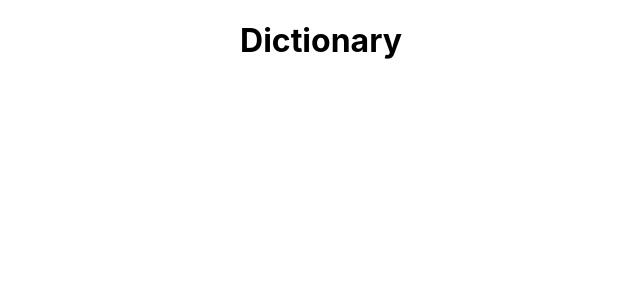
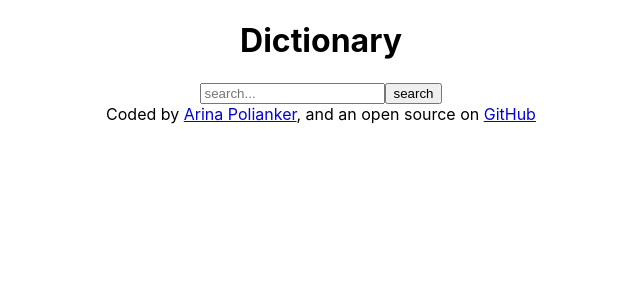
Before and after one commit to arinapolianker/dictionary-app, a React (Create React App) app: page / in a window 1280 px wide. Shown: the top 300 px of the page, without its empty margins (319-959 px from the left). Built offline with nearby package versions, Linux system fonts and the light colour scheme.

Commit message:
Api call + search engine

```diff
--- a/package.json
+++ b/package.json
@@ -6,6 +6,7 @@
     "@testing-library/jest-dom": "^5.16.1",
     "@testing-library/react": "^12.1.2",
     "@testing-library/user-event": "^13.5.0",
+    "axios": "^0.25.0",
     "react": "^17.0.2",
     "react-dom": "^17.0.2",
     "react-scripts": "5.0.0",
--- a/src/App.css
+++ b/src/App.css
@@ -1,3 +1,6 @@
 body {
   text-align: center;
 }
+.footer {
+  margin: 50px;
+}
--- a/src/App.js
+++ b/src/App.js
@@ -1,9 +1,32 @@
+import React, { useState } from "react";
 import "./App.css";
+import Footer from "./Footer";
+import axios from "axios";
 
 function App() {
+  const [keyword, setKeyword] = useState();
+
+  function handleResponse(response) {
+    console.log(response.data);
+  }
+
+  function search(event) {
+    event.preventDefault();
+    let url = `https://api.dictionaryapi.dev/api/v2/entries/en/${keyword}`;
+    axios.get(url).then(handleResponse);
+  }
+  function word(event) {
+    setKeyword(event.target.value);
+  }
+
   return (
     <div>
       <h1>Dictionary</h1>
+      <form onSubmit={search}>
+        <input type="text" placeholder="search..." onChange={word} />
+        <button>search</button>
+      </form>
+      <Footer />
     </div>
   );
 }
--- /dev/null
+++ b/src/Footer.js
@@ -0,0 +1,13 @@
+import "./App.css";
+
+export default function Footer() {
+  return (
+    <div>
+      <span className="footer">
+        Coded by <a href="https://github.com/arinapolianker">Arina Polianker</a>
+        , and an open source on{" "}
+        <a href="https://github.com/arinapolianker/dictionary-app">GitHub</a>
+      </span>
+    </div>
+  );
+}
```
Also changed, not shown: 1 other file (tests, documents, lock files or other folders).
